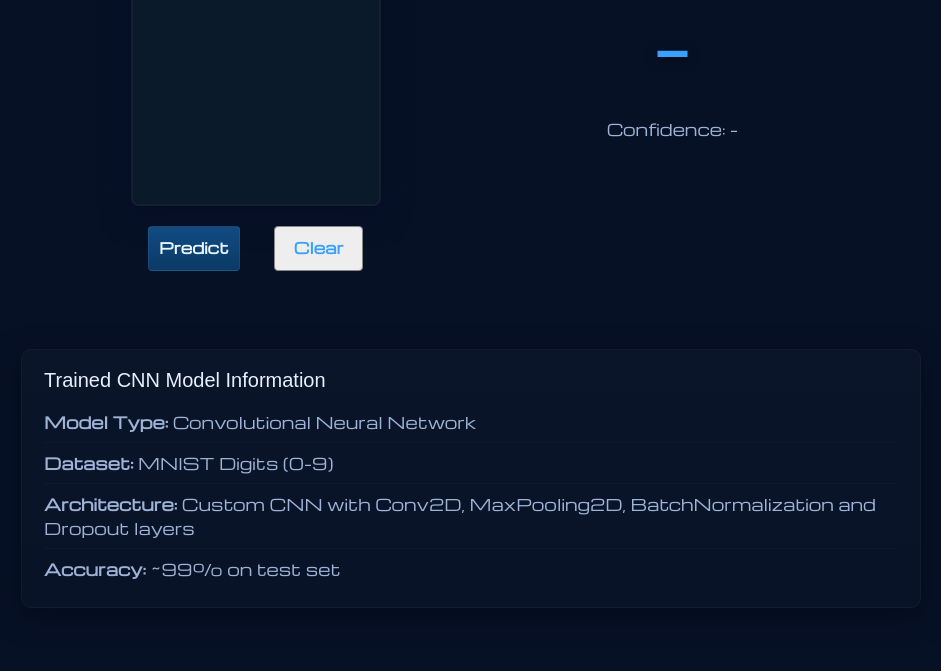
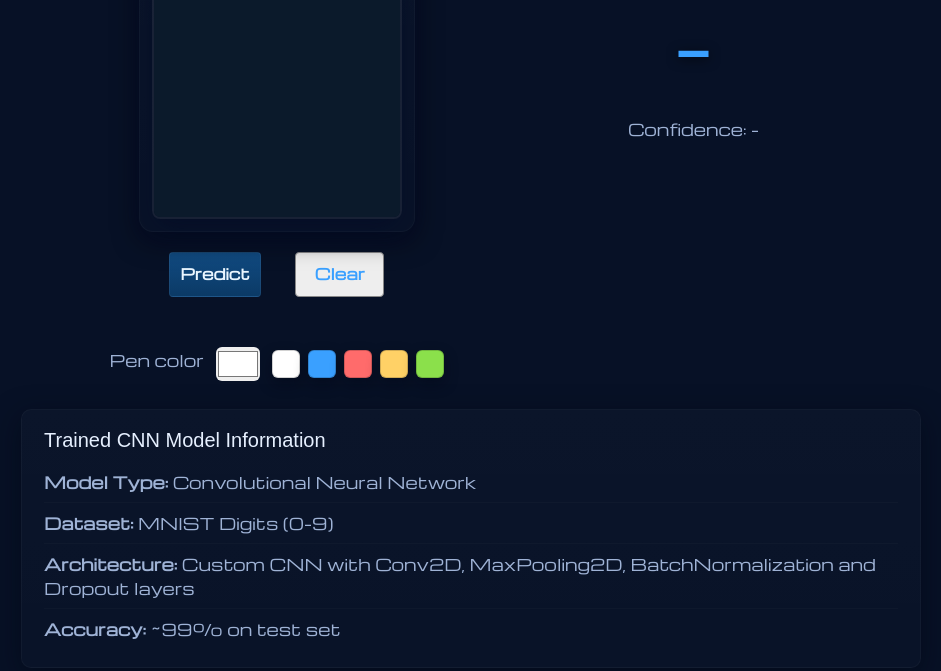
Before and after one commit to NobinSijo7T/digit-recoginzer, a plain HTML site: page index.html in a window 1280 px wide. Shown: the part 429-1100 px from the top of the page, without its empty margins (169-1110 px from the left). Drawn offline with nearby package versions, Linux system fonts and the light colour scheme; a script that the page names is missing; a web font is replaced by a local one.

Commit message:
Pen colour added

```diff
--- a/css/styles.css
+++ b/css/styles.css
@@ -79,6 +79,26 @@
   box-shadow: 0 6px 18px rgba(2,6,23,0.6);
   transition: box-shadow 220ms ease, transform 220ms ease;
 }
+
+/* Liquid glass wrapper */
+.sketchpad-wrapper{
+  display:inline-block;
+  padding: 12px;
+  border-radius: 14px;
+  background: linear-gradient(180deg, rgba(255,255,255,0.02), rgba(255,255,255,0.01));
+  box-shadow: inset 0 1px 0 rgba(255,255,255,0.02), 0 8px 26px rgba(2,6,23,0.6);
+  backdrop-filter: blur(6px) saturate(120%);
+  -webkit-backdrop-filter: blur(6px) saturate(120%);
+  border: 1px solid rgba(255,255,255,0.03);
+}
+
+/* Color controls */
+.color-controls{ margin-top: 12px; display:flex; align-items:center; gap:12px; }
+.color-label{ color: var(--muted); font-family: 'Michroma', sans-serif; }
+#color_picker{ width:44px; height:34px; border-radius:6px; border: none; padding:0; cursor:pointer; }
+.swatches{ display:flex; gap:8px; }
+.swatch{ width:28px; height:28px; border-radius:6px; border:1px solid rgba(0,0,0,0.18); cursor:pointer; box-shadow: 0 6px 14px rgba(2,6,23,0.45); }
+.swatch:focus{ outline: 2px solid rgba(58,160,255,0.25); }
 
 #source{
   padding: 0 100px;
--- a/index.html
+++ b/index.html
@@ -58,14 +58,25 @@
       <div class="row">
         <div class="leftside">
 
-          <div class="">
-            <canvas id="sketchpad" height="200" width="200">
-            </canvas>
+          <div class="sketchpad-wrapper">
+            <canvas id="sketchpad" height="200" width="200"></canvas>
           </div>
 
           <div class="buttons_div">
             <button type="button" class="btn btn-dark" id="predict_button">Predict</button>
             <button type="button" class="btn btn-dark" id="clear_button">&nbsp Clear &nbsp</button>
+          </div>
+
+          <div class="color-controls">
+            <label for="color_picker" class="color-label">Pen color</label>
+            <input type="color" id="color_picker" value="#ffffff" aria-label="Choose pen color">
+            <div class="swatches" aria-hidden="false">
+              <button class="swatch" data-color="#ffffff" style="background:#ffffff" title="White"></button>
+              <button class="swatch" data-color="#3aa0ff" style="background:#3aa0ff" title="Blue"></button>
+              <button class="swatch" data-color="#ff6b6b" style="background:#ff6b6b" title="Red"></button>
+              <button class="swatch" data-color="#ffd166" style="background:#ffd166" title="Yellow"></button>
+              <button class="swatch" data-color="#8be04b" style="background:#8be04b" title="Green"></button>
+            </div>
           </div>
         </div>
 
--- a/js/main.js
+++ b/js/main.js
@@ -1,6 +1,7 @@
 var canvas,ctx;
 var mouseX,mouseY,mouseDown=0;
 var touchX,touchY;
+var penColor = '#ffffff';
 
 // fucnction for interacting with canvas
 
@@ -28,6 +29,15 @@ function init()
         // add subtle pulse animation via CSS class
         if (canvas.classList)
             canvas.classList.add('pulse');
+        // color controls
+        var colorInput = document.getElementById('color_picker');
+        if(colorInput){
+            colorInput.addEventListener('input', function(e){ penColor = e.target.value; });
+        }
+        var swatches = document.querySelectorAll('.swatch');
+        if(swatches){
+            swatches.forEach(function(s){ s.addEventListener('click', function(){ penColor = s.getAttribute('data-color'); if(colorInput) colorInput.value = penColor; }); });
+        }
             // initialize tab behavior for How This Works (if present)
             try{ setupTabs(); }catch(e){}
             // hide page loader when ready
@@ -78,8 +88,8 @@ function draw(ctx,x,y,size,isDown)
     if(isDown)
     {   //to inform canvas user is about to draw
         ctx.beginPath();
-        //to set color of line
-        ctx.strokeStyle = "white";
+    //to set color of line
+    ctx.strokeStyle = penColor;
         //set width of line
         ctx.lineWidth = '15';
         //.linejoin : set connection between two line
```
